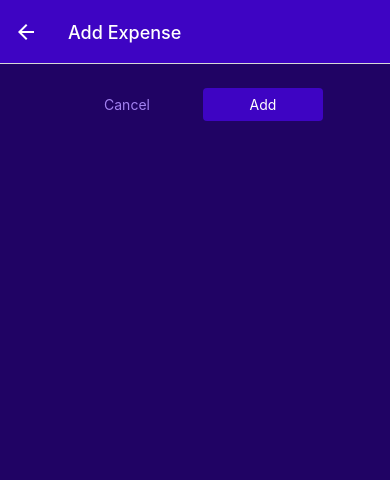
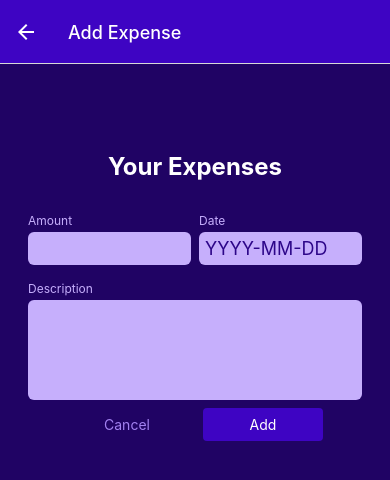
Before and after one commit to bluesnake0818/expense-tracker, a React Native app: screen /ManageExpense in a window 390 px wide. Shown: the top 480 px of the page. Built offline with nearby package versions, Linux system fonts and the light colour scheme.

Commit message:
set form layout

```diff
--- a/App.js
+++ b/App.js
@@ -10,6 +10,7 @@ import AllExpenses from './screens/AllExpenses';
 
 import { GlobalStyles } from './constants/styles'
 import IconButton from './components/UI/IconButton';
+import ExpensescontextProvider from './store/ExpensesContext';
 
 const Stack = createNativeStackNavigator()
 const BottomTabs = createBottomTabNavigator()
@@ -63,7 +64,8 @@ function ExpensesOverview() {
 export default function App() {
   return (
     <>
-      <StatusBar style="auto" />
+      <StatusBar style="light" />
+      <ExpensescontextProvider>
         <NavigationContainer>
           <Stack.Navigator
             screenOptions={{
@@ -85,6 +87,7 @@ export default function App() {
             />
           </Stack.Navigator>
         </NavigationContainer>
+      </ExpensescontextProvider>
     </>
   );
 }
--- a/components/ExpensesOutput/ExpensesOutput.js
+++ b/components/ExpensesOutput/ExpensesOutput.js
@@ -1,77 +1,20 @@
-import { StyleSheet, View } from 'react-native'
+import { StyleSheet, View, Text } from 'react-native'
 import { GlobalStyles } from '../../constants/styles'
 
 import ExpensesList from './ExpensesList'
 import ExpensesSummary from './ExpensesSummary'
 
-const DUMMY_EXPENSES = [
-  {
-    id: 'e1',
-    description: 'A pair of shoes',
-    amount: 59.99,
-    date: new Date('2021-12-19')
-  },
-  {
-    id: 'e2',
-    description: 'A pair of trousers',
-    amount: 89.29,
-    date: new Date('2022-01-05')
-  },
-  {
-    id: 'e3',
-    description: 'some bananas',
-    amount: 5.99,
-    date: new Date('2021-12-01')
-  },
-  {
-    id: 'e4',
-    description: 'A book',
-    amount: 14.99,
-    date: new Date('2022-02-19')
-  },
-  {
-    id: 'e5',
-    description: 'Another book',
-    amount: 18.59,
-    date: new Date('2022-02-18')
-  },
-  {
-    id: 'e6',
-    description: 'A pair of shoes',
-    amount: 59.99,
-    date: new Date('2021-12-19')
-  },
-  {
-    id: 'e7',
-    description: 'A pair of trousers',
-    amount: 89.29,
-    date: new Date('2022-01-05')
-  },
-  {
-    id: 'e8',
-    description: 'some bananas',
-    amount: 5.99,
-    date: new Date('2021-12-01')
-  },
-  {
-    id: 'e9',
-    description: 'A book',
-    amount: 14.99,
-    date: new Date('2022-02-19')
-  },
-  {
-    id: 'e10',
-    description: 'Another book',
-    amount: 18.59,
-    date: new Date('2022-02-18')
-  },
-]
+const ExpensesOutput = ( { expenses, expensesPeriod, fallbackText }) => {
+  let content = <Text style={styles.infoText}>{fallbackText}</Text>
 
-const ExpensesOutput = ( { expenses, expensesPeriod }) => {
+  if(expenses.length > 0) {
+    content = <ExpensesList expenses={expenses} />
+  }
+
   return (
     <View style={styles.container}>
-      <ExpensesSummary expenses={DUMMY_EXPENSES} periodName={expensesPeriod} />
-      <ExpensesList expenses={DUMMY_EXPENSES}/>
+      <ExpensesSummary expenses={expenses} periodName={expensesPeriod} />
+      <ExpensesList expenses={expenses}/>
     </View>
   )
 }
@@ -85,5 +28,11 @@ const styles = StyleSheet.create({
     paddingtop: 24,
     paddingBottom: 0,
     backgroundColor: GlobalStyles.colors.primary700
+  },
+  infoText: {
+    color: 'white',
+    fontSize: 16,
+    textAlign: 'center',
+    marginTop: 32,
   }
 })
--- /dev/null
+++ b/components/ManageExpense/ExpenseForm.js
@@ -0,0 +1,61 @@
+import { View, Text, StyleSheet } from 'react-native'
+import Input from './Input'
+
+const ExpenseForm = () => {
+  function amountChangedHandler() {}
+
+  return (
+    <View style={styles.form}>
+      <Text style={styles.title}>Your Expenses</Text>
+      <View style={styles.inputsRow}>
+        <Input
+          style={styles.rowInput}
+          label="Amount"
+          textInputConfig={{
+            keyboardType: 'decimal-pad',
+            onChangeText: amountChangedHandler,
+          }}
+        />
+        <Input
+          style={styles.rowInput}
+          label="Date"
+          textInputConfig={{
+            placeholder: 'YYYY-MM-DD',
+            maxLength: 10,
+            onChangeText: () => {},
+          }}
+        />
+        </View>
+      <Input
+        label="Description"
+        textInputConfig={{
+          multiline: true,
+          // autoCapitalize: 'none',
+          // autoCorrect: false
+        }}
+      />
+    </View>
+  )
+}
+
+export default ExpenseForm
+
+const styles = StyleSheet.create({
+  form: {
+    marginTop: 40,
+  },
+  title: {
+    fontSize: 24,
+    fontWeight: 'bold',
+    color: 'white',
+    marginVertical: 24,
+    textAlign: 'center',
+  },
+  inputsRow: {
+    flexDirection: 'row',
+    justifyContent: 'space-between'
+  },
+  rowInput: {
+    flex: 1
+  }
+})
--- /dev/null
+++ b/components/ManageExpense/Input.js
@@ -0,0 +1,43 @@
+import { View, TextInput, Text, StyleSheet } from 'react-native'
+import { GlobalStyles } from '../../constants/styles'
+
+const Input = ( { label, style, textInputConfig }) => {
+
+  const inputStyles = [styles.input]
+
+  if (textInputConfig && textInputConfig.multiline) {
+    inputStyles.push(styles.inputMultiline)
+  }
+
+  return (
+    <View style={[styles.inputContainer, style]}>
+      <Text style={styles.label}>{label}</Text>
+      <TextInput style={inputStyles} {...textInputConfig} />
+    </View>
+  )
+}
+
+export default Input
+
+const styles = StyleSheet.create({
+  inputContainer: {
+    marginHorizontal: 4,
+    marginVertical: 8,
+  },
+  label: {
+    fontSize: 12,
+    color: GlobalStyles.colors.primary100,
+    marginBottom: 4,
+  },
+  input: {
+    backgroundColor: GlobalStyles.colors.primary100,
+    color: GlobalStyles.colors.primary700,
+    padding: 6,
+    borderRadius: 6,
+    fontSize: 18,
+  },
+  inputMultiline: {
+    minHeight: 100,
+    textAlignVertical: 'top'
+  }
+})
--- a/screens/AllExpenses.js
+++ b/screens/AllExpenses.js
@@ -1,8 +1,17 @@
+import { useContext } from "react"
+
 import ExpensesOutput from "../components/ExpensesOutput/ExpensesOutput"
+import { ExpensesContext } from "../store/ExpensesContext"
 
 const AllExpenses = () => {
+  const expensesCtx = useContext(ExpensesContext)
+
   return (
-    <ExpensesOutput expensesPeriod="Total" />
+    <ExpensesOutput
+      expenses={expensesCtx.expenses}
+      expensesPeriod="Total"
+      fallbackText={"No registered expenses found!"}
+    />
   )
 }
 
--- a/screens/ManageExpense.js
+++ b/screens/ManageExpense.js
@@ -1,11 +1,16 @@
-import { useLayoutEffect } from 'react'
-import { Text, View, StyleSheet } from 'react-native'
+import { useContext, useLayoutEffect } from 'react'
+import { View, TextInput, StyleSheet } from 'react-native'
 import { GlobalStyles } from '../constants/styles'
+
+import { ExpensesContext } from "../store/ExpensesContext"
+import ExpenseForm from '../components/ManageExpense/ExpenseForm'
 
 import Button from '../components/UI/Button'
 import IconButton from '../components/UI/IconButton'
 
 const ManageExpense = ({ route, navigation }) => {
+  const expensesCtx = useContext(ExpensesContext)
+
   const editedExpenseId = route.params?.expenseId
   const isEditing = !!editedExpenseId
 
@@ -15,14 +20,38 @@ const ManageExpense = ({ route, navigation }) => {
     })
   }, [navigation, isEditing])
 
-  function deleteExpenseHandler() {}
+  function deleteExpenseHandler() {
+    expensesCtx.deleteExpense(editedExpenseId)
+    navigation.goBack()
+  }
 
-  function cancelHandler() {}
+  function cancelHandler() {
+    navigation.goBack()
+  }
 
-  function confirmHandler() {}
+  function confirmHandler() {
+    if(isEditing) {
+      expensesCtx.updateExpense(
+        editedExpenseId,
+        {
+          description: 'Test!!!!',
+          amount: 29.99,
+          date: new Date('2022-05-20')
+        }
+      )
+    } else {
+      expensesCtx.addExpense({
+        description: 'Test',
+        amount: 19.99,
+        date: new Date('2022-05-19')
+      })
+    }
+    navigation.goBack()
+  }
 
   return (
     <View style={styles.container}>
+      <ExpenseForm />
       <View style={styles.buttons}>
         <Button style={styles.button} mode="flat" onPress={cancelHandler}>
           Cancel
--- a/screens/RecentExpenses.js
+++ b/screens/RecentExpenses.js
@@ -1,8 +1,26 @@
+import { useContext } from 'react'
+
 import ExpensesOutput from "../components/ExpensesOutput/ExpensesOutput"
+import { ExpensesContext } from '../store/ExpensesContext'
+import { getDateMinusDays } from '../util/date'
+
 
 const RecentExpenses = () => {
+  const expensesCtx = useContext(ExpensesContext)
+
+  const recentExpenses = expensesCtx.expenses.filter((expense) => {
+    const today = new Date();
+    const date7DaysAgo = getDateMinusDays(today, 7);
+
+    return expense.date >= date7DaysAgo && expense.date <= today;
+  });
+
   return (
-    <ExpensesOutput expensesPeriod="Last 7 Days" />
+    <ExpensesOutput
+      expenses={recentExpenses}
+      expensesPeriod="Last 7 Days"
+      fallbackText="No expenses registered for the last 7 days."
+    />
   )
 }
 
--- /dev/null
+++ b/store/ExpensesContext.js
@@ -0,0 +1,117 @@
+import { createContext, useReducer } from 'react';
+
+const DUMMY_EXPENSES = [
+  {
+    id: 'e1',
+    description: 'A pair of shoes',
+    amount: 59.99,
+    date: new Date('2021-12-19'),
+  },
+  {
+    id: 'e2',
+    description: 'A pair of trousers',
+    amount: 89.29,
+    date: new Date('2022-01-05'),
+  },
+  {
+    id: 'e3',
+    description: 'Some bananas',
+    amount: 5.99,
+    date: new Date('2021-12-01'),
+  },
+  {
+    id: 'e4',
+    description: 'A book',
+    amount: 14.99,
+    date: new Date('2022-02-19'),
+  },
+  {
+    id: 'e5',
+    description: 'Another book',
+    amount: 18.59,
+    date: new Date('2022-02-18'),
+  },
+  {
+    id: 'e6',
+    description: 'A pair of trousers',
+    amount: 89.29,
+    date: new Date('2022-01-05'),
+  },
+  {
+    id: 'e7',
+    description: 'Some bananas',
+    amount: 5.99,
+    date: new Date('2021-12-01'),
+  },
+  {
+    id: 'e8',
+    description: 'A book',
+    amount: 14.99,
+    date: new Date('2022-02-19'),
+  },
+  {
+    id: 'e9',
+    description: 'Another book',
+    amount: 18.59,
+    date: new Date('2022-02-18'),
+  },
+];
+
+export const ExpensesContext = createContext({
+  expenses: [],
+  addExpense: ({ description, amount, date }) => {},
+  deleteExpense: (id) => {},
+  updateExpense: (id, { description, amount, date }) => {},
+});
+
+function expensesReducer(state, action) {
+  switch (action.type) {
+    case 'ADD':
+      const id = new Date().toString() + Math.random().toString()
+      return [{ ...action.payload, id: id }, ...state]
+    case 'UPDATE':
+      const updatableExpenseIndex = state.findIndex(
+        (expense) => expense.id === action.payload.id
+      )
+      const updatableExpense = state[updatableExpenseIndex]
+      const updatedItem = { ...updatableExpense, ...action.payload.data }
+      const updatedExpenses = [...state]
+      updatedExpenses[updatableExpenseIndex] = updatedItem
+      return updatedExpenses
+    case 'DELETE':
+      return state.filter((expense) => expense.id !== action.payload)
+    default:
+      return state
+  }
+}
+
+function ExpensesContextProvider({ children }) {
+  const [expensesState, dispatch] = useReducer(expensesReducer, DUMMY_EXPENSES)
+
+  function addExpense(expenseData) {
+    dispatch({ type: 'ADD', payload: expenseData })
+  }
+
+  function deleteExpense(id) {
+    dispatch({ type: 'DELETE', payload: id })
+  }
+
+  function updateExpense(id, expenseData) {
+    dispatch({ type: 'UPDATE', payload:  {id: id, data: expenseData }})
+  }
+
+  const value = {
+    expenses: expensesState,
+    addExpense: addExpense,
+    deleteExpense: deleteExpense,
+    updateExpense: updateExpense,
+  }
+
+  return (
+    <ExpensesContext.Provider value={value}>
+      {children}
+    </ExpensesContext.Provider>
+  )
+}
+
+export default ExpensesContextProvider
--- a/util/date.js
+++ b/util/date.js
@@ -1,3 +1,7 @@
 export function getFortmattedDate(date) {
   return `${date.getFullYear()}-${date.getMonth() + 1}-${date.getDate()}`
 }
+
+export function getDateMinusDays(date, days) {
+  return new Date(date.getFullYear(), date.getMonth(), date.getDate() - days)
+}
```
Lines whose indentation alone changed are shown as unchanged.
